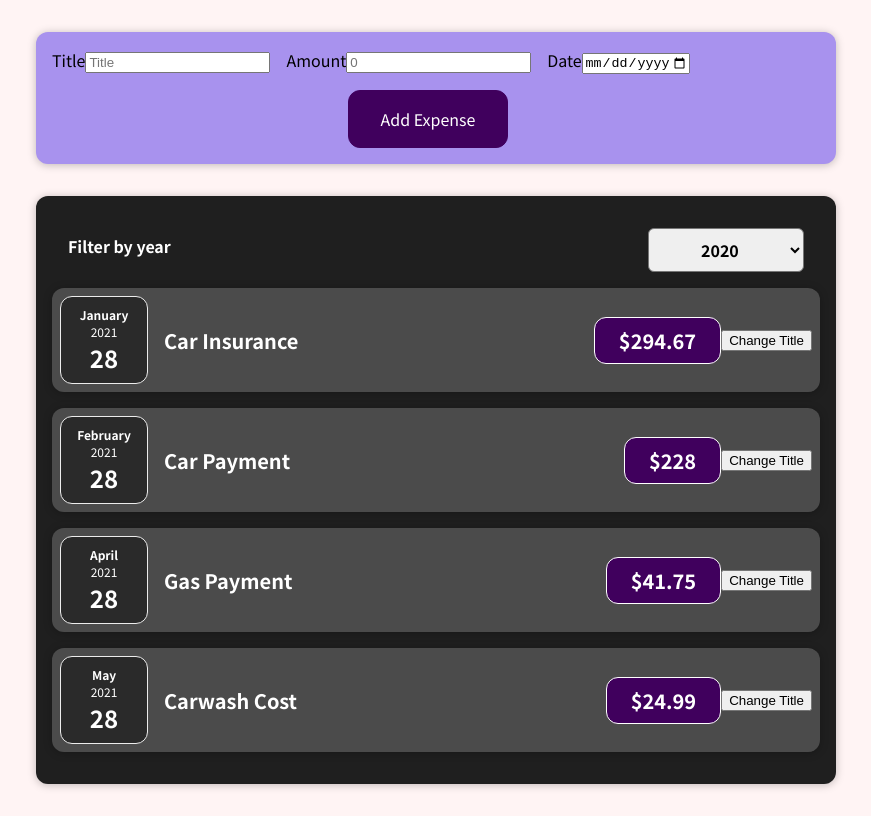
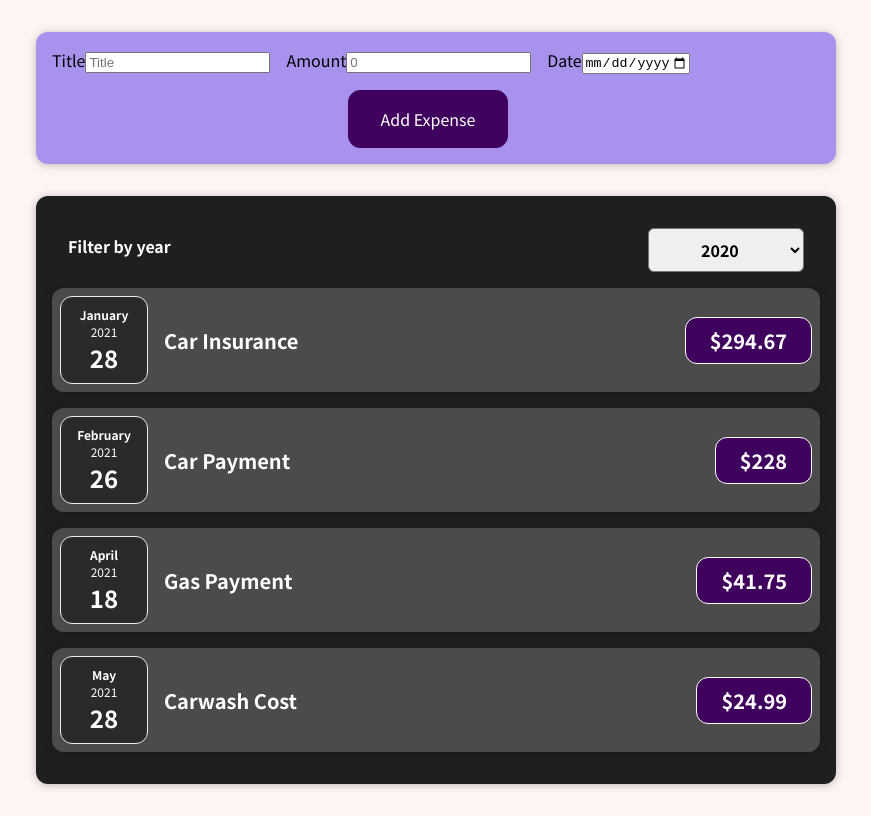
Before and after one commit to KamronP23/Expense-Tracker, a React (Create React App) app: page / in a window 1280 px wide. Shown: the whole page, without its empty margins (204-1075 px from the left). Built offline with nearby package versions, Linux system fonts and the light colour scheme.

Commit message:
fixed Date and made site more dynamic

```diff
--- a/src/App.js
+++ b/src/App.js
@@ -1,9 +1,8 @@
 import Expenses from "./components/Expenses/Expenses";
 import NewExpense from "./components/NewExpense/NewExpense";
+import React, { useState } from 'react';
 
-
-function App() {
-  const expenses = [
+const DUMMY_EXPENSES = [
   {
     id: 1,
     title: "Car Insurance",
@@ -14,13 +13,13 @@ function App() {
     id: 2,
     title: "Car Payment",
     amount: 228.00,
-      date: new Date(2021 ,1, 28)
+    date: new Date(2021 ,1, 26)
   },
   {
     id: 3,
     title: "Gas Payment",
     amount: 41.75,
-      date: new Date(2021 ,3, 28)
+    date: new Date(2021 ,3, 18)
   },
   {
     id: 4,
@@ -29,11 +28,16 @@ function App() {
     date: new Date(2021 ,4, 28)
   },
 ]
-  console.log(expenses)
+
+const App = () => {
+
+  const [expenses, setExpenses] = useState(DUMMY_EXPENSES)
+
   const addExpenseHandler = expense => {
-    console.log('In App.js')
-    console.log(expense)
-  }
+    setExpenses(prevExpenses => {
+      return [expense, ...prevExpenses];
+    });
+  };
 
   return (
     <div>
--- a/src/components/Expenses/ExpenseItem.js
+++ b/src/components/Expenses/ExpenseItem.js
@@ -4,22 +4,13 @@ import ExpenseDate from './ExpenseDate'
 import Card from '../UI/Card'
 
 const ExpenseItem = (props) =>  {
-
-    const [title, setTitle] = useState(props.title);
-
-
-    const clickHandler = () => {
-        setTitle("Updated");
-    };
-
     return (
         <Card className='expense-item'>
             <ExpenseDate date={props.date} />
             <div className='expense-item__description'>
-                <h2>{title}</h2>
+                <h2>{props.title}</h2>
                 <div className="expense-item__price">${props.amount}</div>
             </div>
-            <button onClick={clickHandler}>Change Title</button>
         </Card>
 
     );
--- a/src/components/NewExpense/ExpenseForm.js
+++ b/src/components/NewExpense/ExpenseForm.js
@@ -21,16 +21,21 @@ const ExpenseForm = (props) => {
     const submitHandler = (event) => {
         event.preventDefault();
 
+        const userTimezoneOffset = 420; // Pacific Time Zone offset in minutes (PT is UTC-7:00)
+        const selectedDate = new Date(enteredDate + 'T00:00:00'); // Converts the entered date to a Date object (set time to 00:00:00 to avoid time zone issues)
+        const adjustedDate = new Date(selectedDate.getTime() + userTimezoneOffset * 60000); // Adjusts the date to the Pacific Time Zone
+
         const expenseData = {
             title: enteredTitle,
             amount: enteredAmount,
-            date: new Date(enteredDate),
+            date: adjustedDate,
         };
-
+        console.log(expenseData.date)
+        console.log(enteredDate)
         props.onSaveExpenseData(expenseData);
         setEnteredTitle('');
         setEnteredAmount('');
-        setEnteredTitle('');
+        setEnteredDate('');
     };
 
     return (
```
Lines whose indentation alone changed are shown as unchanged.
